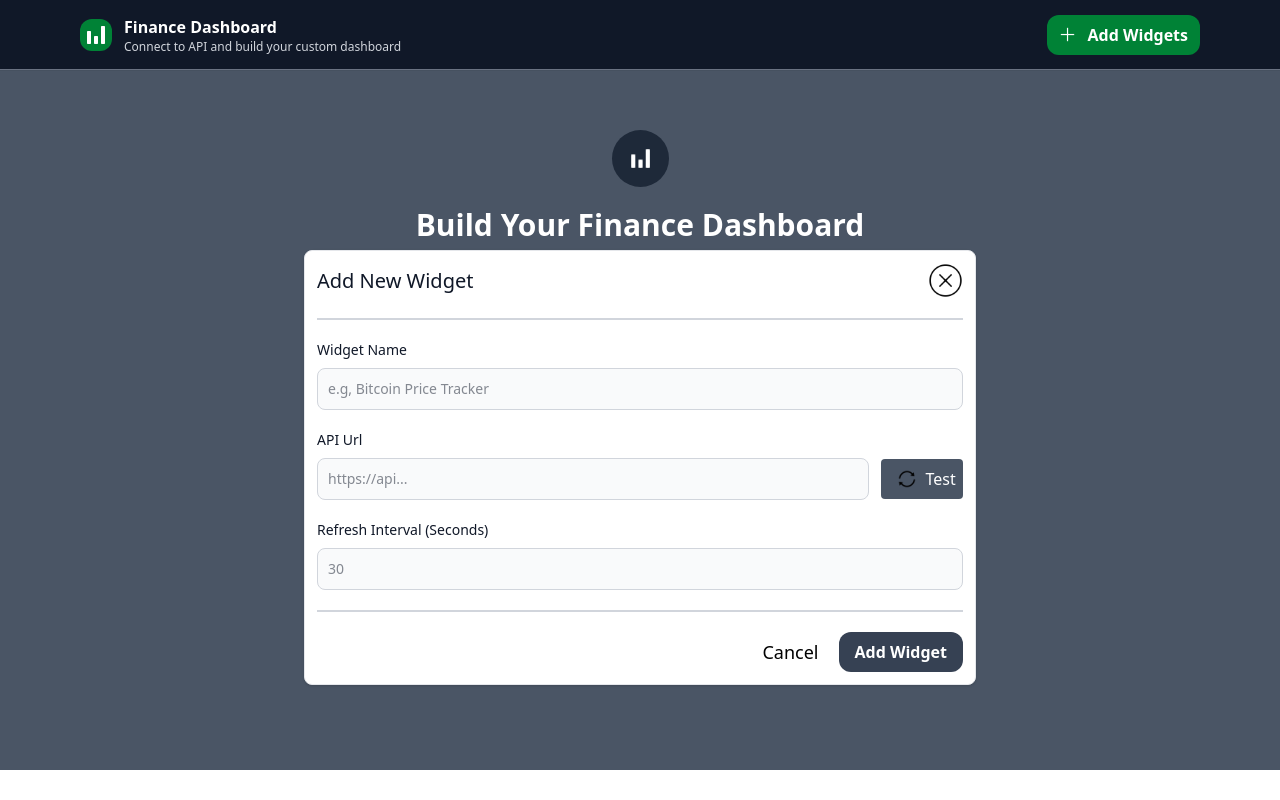
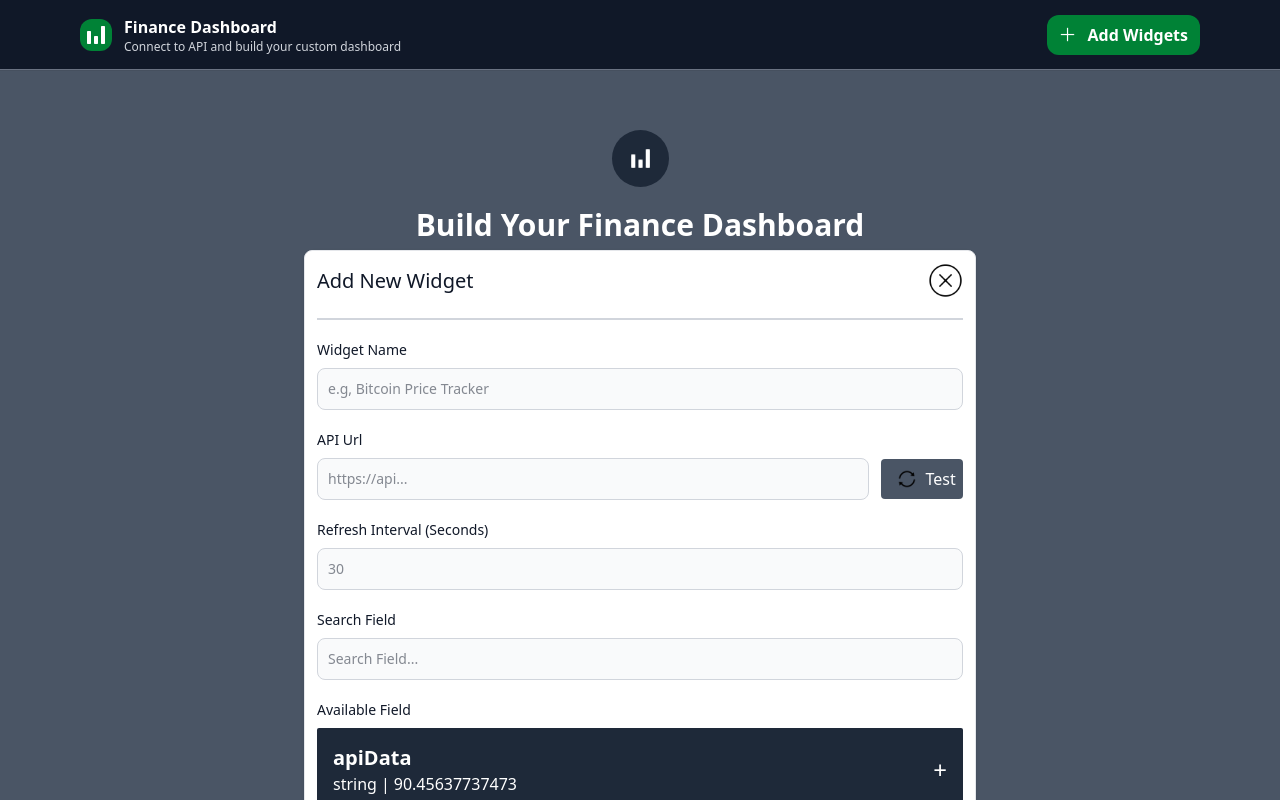
Before and after one commit to Codersintu/Finboard-dashboard-project, a React (Vite) app: page / in a window 1280 px wide. Both pictures are taken after a click on the button "Add Widgets". Shown: the top 800 px of the page. Built offline with nearby package versions, Linux system fonts and the light colour scheme.

Commit message:
fetch from server

```diff
--- a/src/component/Home/Home.jsx
+++ b/src/component/Home/Home.jsx
@@ -1,9 +1,13 @@
 import React from 'react'
 import candle from "../../assets/candle.png";
+import { useRecoilValue } from 'recoil';
+import { widgetAPI } from '../../store';
 
 function Home() {
+  const apiData=useRecoilValue(widgetAPI)
+  console.log("hello",apiData)
   return (
-    <div className='w-[100vw] relative z-0 h-[700px] bg-gray-600 flex justify-center'>
+    <div className='w-[100vw] relative z-0 h-[1000px] bg-gray-600 flex justify-center'>
      <div className="flex flex-col items-center gap-5 mt-[60px]">
         <div className="bg-gray-800 p-4 rounded-full">
         <img className='w-[25px]' src={candle} alt="" />
--- a/src/component/Home/Widgetcard.jsx
+++ b/src/component/Home/Widgetcard.jsx
@@ -2,17 +2,19 @@ import React, { useEffect, useState } from "react";
 import cancel from "../../assets/cancel.png";
 import test from "../../assets/test.png";
 import { motion } from "motion/react";
-import { useRecoilState, useRecoilValue, useRecoilValueLoadable } from "recoil";
-import { widgetAPI, widgetData, widgetName, widgetsecond } from "../../store";
+import { useRecoilState, useRecoilValue} from "recoil";
+import { widgetAPI,  widgetName, widgetsecond, widgettested, widgetUrl } from "../../store";
+import axios from "axios";
 function Widgetcard({ setOpen, open }) {
-  const [url, setUrl] = useRecoilState(widgetAPI);
+  const [url, setUrl] = useRecoilState(widgetUrl);
+  const [apiData,setApiData]=useRecoilState(widgetAPI)
   const [Name, setName] = useRecoilState(widgetName);
   const [intersec, setIntersec] = useState(widgetsecond);
-  const [errormsg, setErrormsg] = useState("");
-  const [tested, setTested] = useState(false);
+  const [tested, setTested] = useRecoilState(widgettested);
   const [displayMode, setDisplayMode] = useState(null);
-  const apiData = useRecoilValueLoadable(widgetData({ url, enabled: tested }));
-
+  const [Error,setError]=useState("")
+  const ApiData=useRecoilValue(widgetAPI)
+  console.log("APIDATA",ApiData)
   function isValidUrl(string) {
     try {
       new URL(string); // agar ye chale to URL valid hai
@@ -22,14 +24,25 @@ function Widgetcard({ setOpen, open }) {
     }
   }
 
-  const Handletest = (e) => {
+  const Handletest = async(e) => {
     e.preventDefault();
     if (!isValidUrl(url)) {
       alert("❌ Please enter a valid URL (must start with http/https)");
       return;
     }
 
-    setTested(true);
+
+   try {
+    const resp=await axios.get(url);
+    setError("✅ API succesfully connected")
+    setApiData(resp.data);
+    console.log("res.data",resp.data)
+    setTested(true)
+   } catch (error) {
+     setError("❌ API connection failed. Check URL.");
+    setApiData(null);
+   }
+
   };
 
   return (
@@ -78,7 +91,8 @@ function Widgetcard({ setOpen, open }) {
                   value={url}
                   onChange={(e) => {
                     setUrl(e.target.value);
-                    setTested(false);
+                    setError("")
+                    setTested(false)
                   }}
                   placeholder="https://api..."
                   className="bg-gray-50 border border-gray-300 text-gray-900 text-sm rounded-lg block w-full p-2.5"
@@ -96,17 +110,9 @@ function Widgetcard({ setOpen, open }) {
               </div>
 
               {/* Test Result */}
-              {tested && apiData.state === "loading" && (
-                <p className="text-yellow-500 mt-2">Testing API...</p>
-              )}
-              {tested && apiData.state === "hasValue" && (
-                <p className="text-green-600 mt-2">
-                  ✅ API connection successful!
-                </p>
-              )}
-              {tested && apiData.state === "hasError" && (
-                <p className="text-red-600 mt-2">
-                  ❌ API connection failed. Check URL.
+              {Error && (
+                <p className=" mt-2">
+                  {Error}
                 </p>
               )}
             </div>
@@ -127,7 +133,7 @@ function Widgetcard({ setOpen, open }) {
             </div>
 
             {/* Display Mode (after successful test) */}
-            {tested && apiData.state === "hasValue" && (
+            {tested==true && (
               <div>
                 <label className="block mb-2 text-sm font-medium text-gray-900 dark:text-white">
                   Display Mode
@@ -150,6 +156,38 @@ function Widgetcard({ setOpen, open }) {
                 </div>
               </div>
             )}
+
+             <div>
+              <label className="block mb-2 text-sm font-medium text-gray-900 dark:text-white">
+                Search Field
+              </label>
+              <input
+                type="text"
+                className="bg-gray-50 border border-gray-300 text-gray-900 text-sm rounded-lg block w-full p-2.5"
+                placeholder="Search Field..."
+              />
+            </div>
+
+
+            <div>
+              <label className="block mb-2 text-sm font-medium text-gray-900 dark:text-white">
+                Available Field
+              </label>
+              <div className="bg-gray-800 h-[100px] rounded-xs p-2 overflow-y-scroll flex flex-col gap-4">
+                <div className="flex justify-between items-center p-2 hover:bg-gray-600 cursor-pointer">
+                  <div className="flex flex-col">
+                    <h1 className="text-white text-xl font-semibold">apiData</h1>
+                    <div className="flex items-center gap-1">
+                      <p className="text-white">string</p>
+                      <span className="text-white">|</span>
+                      <p className="text-white">90.45637737473</p>
+                    </div>
+                  </div>
+                  <div className="text-white text-2xl"><p>+</p></div>
+                </div>
+              </div>
+            </div>
+
 
             <span className="w-full border border-gray-300 flex"></span>
 
--- a/src/store.js
+++ b/src/store.js
@@ -2,30 +2,39 @@
 import { atom, selectorFamily } from "recoil";
 import axios from "axios";
 
-export const widgetAPI = atom({
-  key: "API", // default storage of last tested URL
+export const widgetUrl = atom({
+  key: "url",
   default: "",
+});
+export const widgetAPI=atom({
+  key:"api",
+  default:","
+})
+export const widgettested = atom({
+  key: "tested",
+  default: false,
 });
 
 export const widgetName = atom({
-  key: "Name", // default storage of last tested URL
+  key: "Name",
   default: "",
 });
 export const widgetsecond = atom({
-  key: "intersecond", // default storage of last tested URL
+  key: "intersecond",
   default: "",
 });
 
 
-export const widgetData = selectorFamily({
-  key: "APISelector",
-  get: ({ url,enabled }) => async () => {
-    if (!url || !enabled) return null;
-    try {
-      const res = await axios.get(url);
-      return res.data;
-    } catch (err) {
-      return res.text("request failed")
-    }
-  },
-});
+
+// export const widgetData = selectorFamily({
+//   key: "APISelector",
+//   get: ({ url,enabled }) => async ({get}) => {
+//     try {
+//           if (!url || !enabled) return null;
+//       const res = await axios.get(url);
+//       return res.data;
+//     } catch (err) {
+//       throw new Error("Request failed");
+//     }
+//   },
+// });
```
